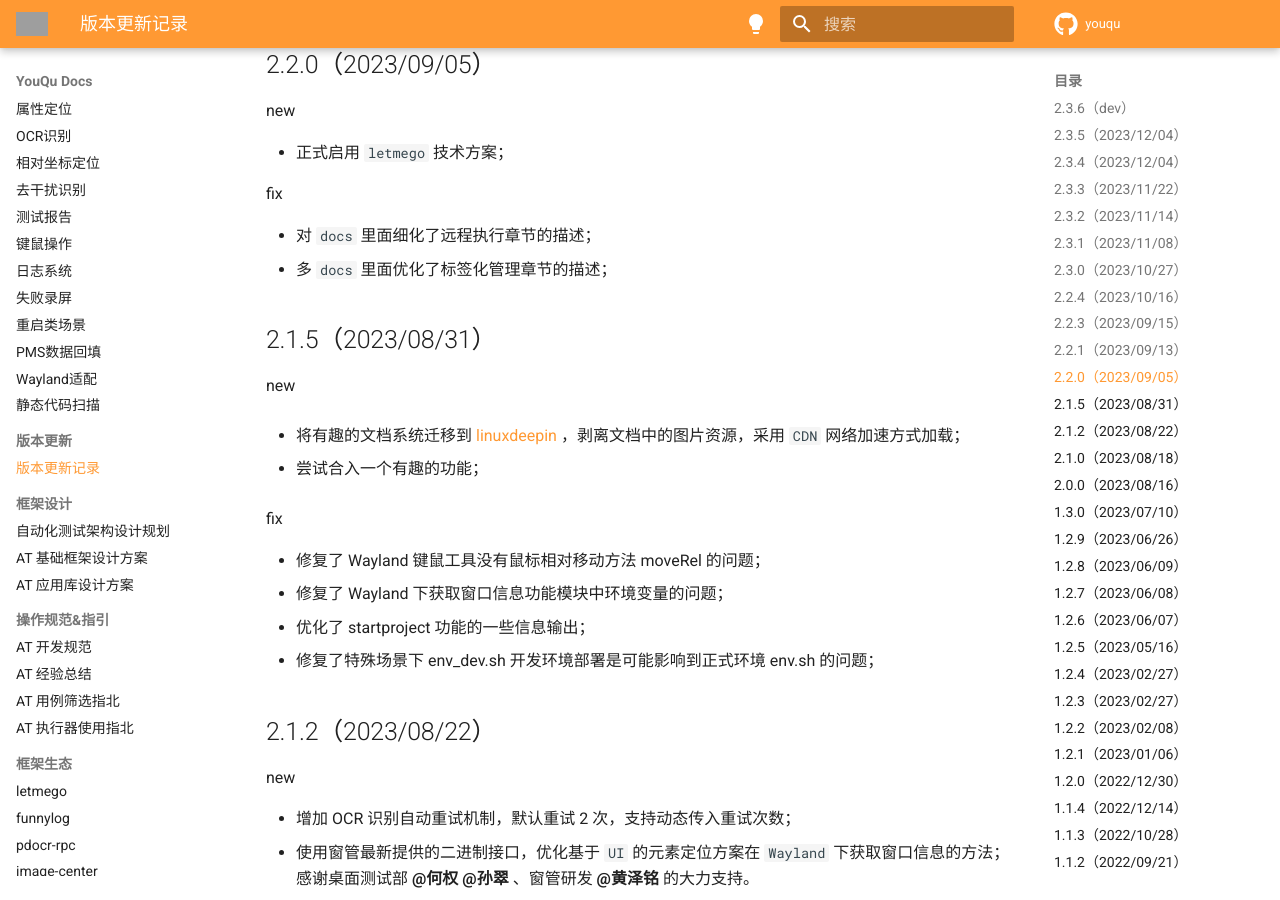
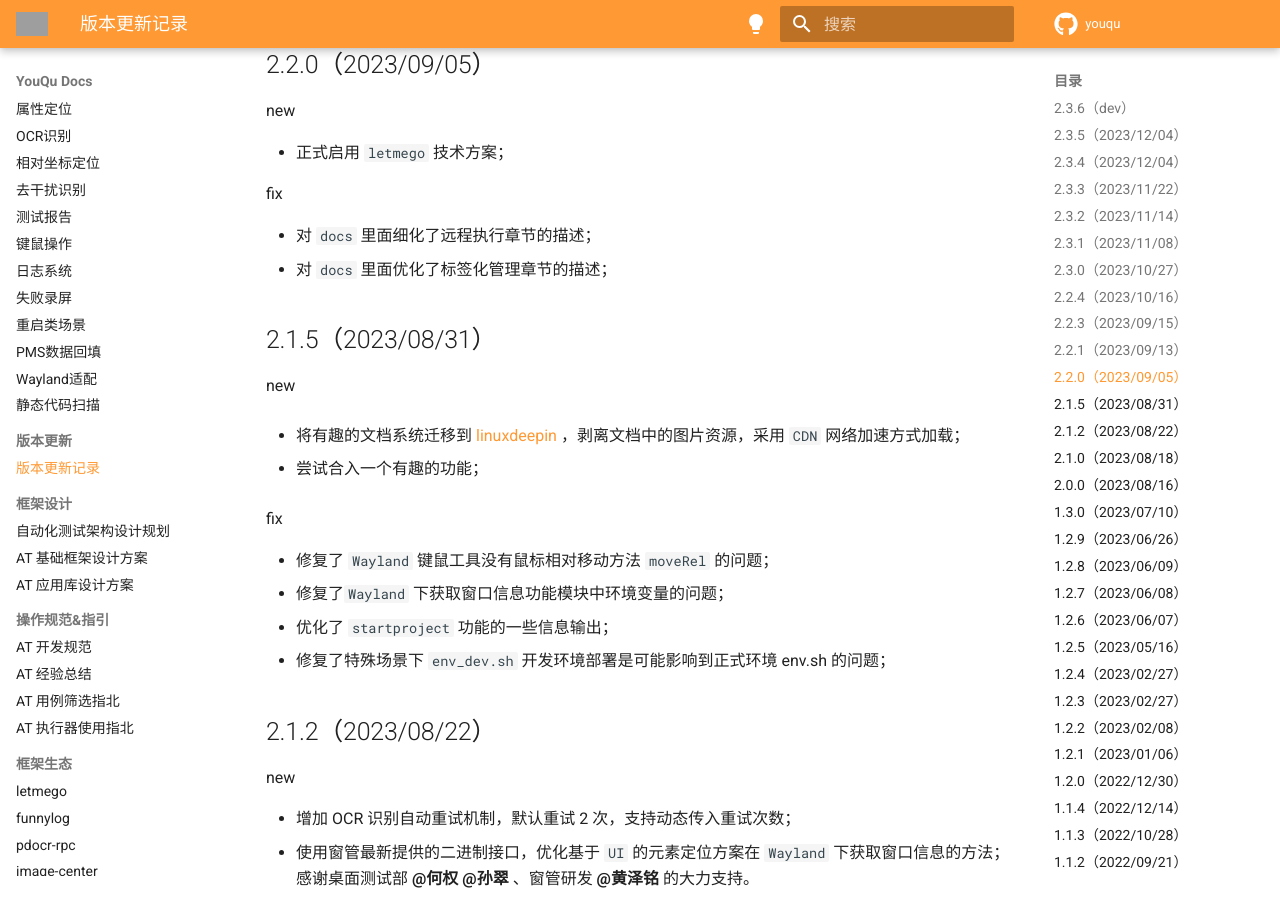
Before and after one commit to linuxdeepin/youqu, an MkDocs documentation site: the page built from docs/RELEASE.md, in a window 1280 px wide and 900 px high, scrolled down 3565 px. Built offline with MkDocs 1.6.1 and Material for MkDocs 9.7.7, drawn with Linux system fonts in a browser that asks for light colours; comment, search, counter and statistics services are not loaded; the version menu is left out; some of the changed text lies outside the part shown; grey boxes are pictures that could not be loaded.

```diff
--- a/RELEASE.md
+++ b/RELEASE.md
@@ -63,7 +63,7 @@
 
 - 修复 `youqu` 命令无法接收带空格的参数的问题；感谢 **[@禄烨](https://github.com/lu-xianseng)** ；
 - `OCR` 检测模型升级到 `V4` 之后，在识别某些文本情况下出现不能识别的问题，暂时先回滚到 `V3` ；
-- 修复了不同的 `case` 目录下 `py` 文件的名称一样，导出（`manage.py csvctl -p2c`）数据错误的问题；感谢 **@赵有志**；
+- 修复了不同的 `case` 目录下 `py` 文件的名称一样，导出（`manage.py csvctl -p2c`）数据错误的问题；感谢 **[@赵有志](https://github.com/zhao-george)**；
 
 -----------------------
 
@@ -149,7 +149,7 @@
 fix
 
 - 对 `docs` 里面细化了远程执行章节的描述；
-- 多 `docs` 里面优化了标签化管理章节的描述；
+- 对 `docs` 里面优化了标签化管理章节的描述；
 
 ## 2.1.5（2023/08/31）
 
@@ -161,10 +161,10 @@
 
 fix
 
-- 修复了 Wayland 键鼠工具没有鼠标相对移动方法 moveRel 的问题；
-- 修复了 Wayland 下获取窗口信息功能模块中环境变量的问题；
-- 优化了 startproject 功能的一些信息输出；
-- 修复了特殊场景下 env_dev.sh 开发环境部署是可能影响到正式环境 env.sh 的问题；
+- 修复了 `Wayland` 键鼠工具没有鼠标相对移动方法 `moveRel` 的问题；
+- 修复了` Wayland` 下获取窗口信息功能模块中环境变量的问题；
+- 优化了 `startproject` 功能的一些信息输出；
+- 修复了特殊场景下 `env_dev.sh` 开发环境部署是可能影响到正式环境 env.sh 的问题；
 
 ## 2.1.2（2023/08/22）
 
```
Also changed, not shown: other parts of RELEASE.md (+3 -3 lines), docs/框架功能介绍/标签自动同步.md (+1 -1 lines), 2 other files.
